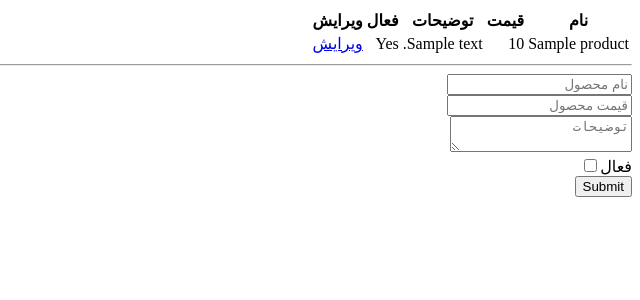
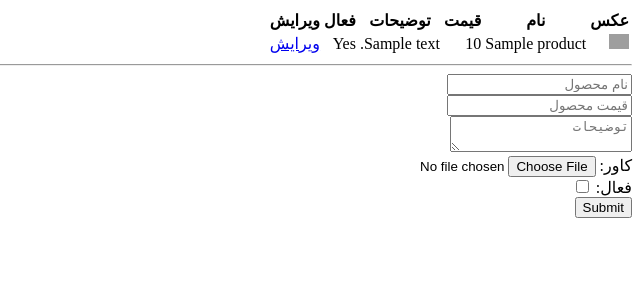
Before and after one commit to amirabbas-web/online-shop, a Flask app: page /admin/dashboard/products in a window 1280 px wide. Shown: the top 300 px of the page, without its empty margins (640-1280 px from the left). Run offline with Flask 3, Linux system fonts and the light colour scheme; the visitor is signed in with stand-in values (Sample User, id 1); tables that the repository leaves empty hold one stand-in row (values such as "Sample post"); parts of the project's set-up code (start-up, migrations or seed data) failed here and were passed over; some libraries are stand-ins or nearby versions; grey boxes are pictures that could not be loaded.

Commit message:
add image for products

```diff
--- a/blueprints/admin.py
+++ b/blueprints/admin.py
@@ -40,7 +40,7 @@ def products():
         description = request.form.get("description", None)
         price = request.form.get("price", None)
         active = request.form.get("active", None)
-
+        file = request.files.get("cover", None)
         p = Product(name=name, description=description, price=price)
         if active == None:
             p.active = 0
@@ -48,6 +48,7 @@ def products():
             p.active = 1
         db.session.add(p)
         db.session.commit()
+        file.save(f'static/cover/{p.id}.jpg')
 
         return "done"
 
@@ -61,7 +62,7 @@ def edit_product(id):
         description = request.form.get("description", None)
         price = request.form.get("price", None)
         active = request.form.get("active", None)
-
+        file = request.files.get("cover", None)
         product.name = name
         product.description = description
         product.price = price
@@ -69,6 +70,9 @@ def edit_product(id):
             product.active = 0
         else:
             product.active = 1
+
+        if file != None:
+            file.save(f'static/cover/{product.id}.jpg')
         db.session.commit()
 
         return redirect(url_for("admin_blueprint.products"))
--- a/templates/admin/product.html
+++ b/templates/admin/product.html
@@ -7,6 +7,7 @@
 
     <table>
         <tr>
+            <th>عکس</th>
             <th>نام</th>
             <th>قیمت</th>
             <th>توضیحات</th>
@@ -15,6 +16,7 @@
         </tr>
         {% for p in products %}
             <tr>
+                <td><img style="width: 20px;" src="/static/cover/{{ p.id }}.jpg"></td>
                 <td>{{ p.name }}</td>
                 <td>{{ p.price }}</td>
                 <td>{{ p.description }}</td>
@@ -26,12 +28,13 @@
 
     <hr>
 
-    <form action="#" method="post">
+    <form action="#" method="post" enctype="multipart/form-data">
     <input type="hidden" name="csrf_token" value="{{ csrf_token() }}">
         <input type="text" name="name" placeholder="نام محصول"><br>
         <input type="number" name="price" placeholder="قیمت محصول"><br>
         <textarea name="description" placeholder="توضیحات"></textarea><br>
-        <label for="check">فعال</label><input type="checkbox" name="active" id="check" value="1"><br>
+        <label for="file">کاور: </label><input type="file" name="cover" id="file"><br>
+        <label for="check">فعال: </label><input type="checkbox" name="active" id="check" value="1"><br>
         <input type="submit">
     </form>
 {% endblock %}
--- a/templates/general/product.html
+++ b/templates/general/product.html
@@ -4,6 +4,7 @@
     <title>محصول {{ p.name }}</title>
 {% endblock %}
 {% block body %}
+<img style="width: 100px;" src="/static/cover/{{ p.id }}.jpg"><br>
     {{ p.id }}<br>
     {{ p.name }}<br>
     {{ p.price }}
```
Also changed, not shown: templates/admin/edit-product.html (+4 -3 lines).
